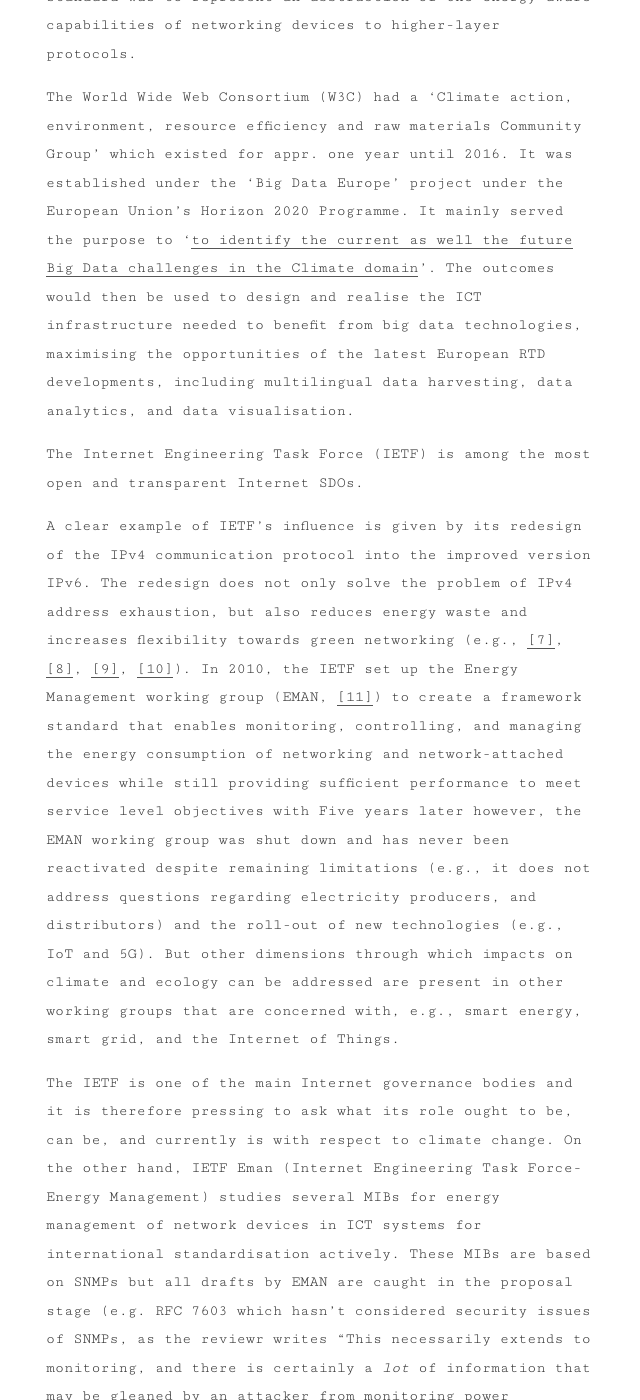
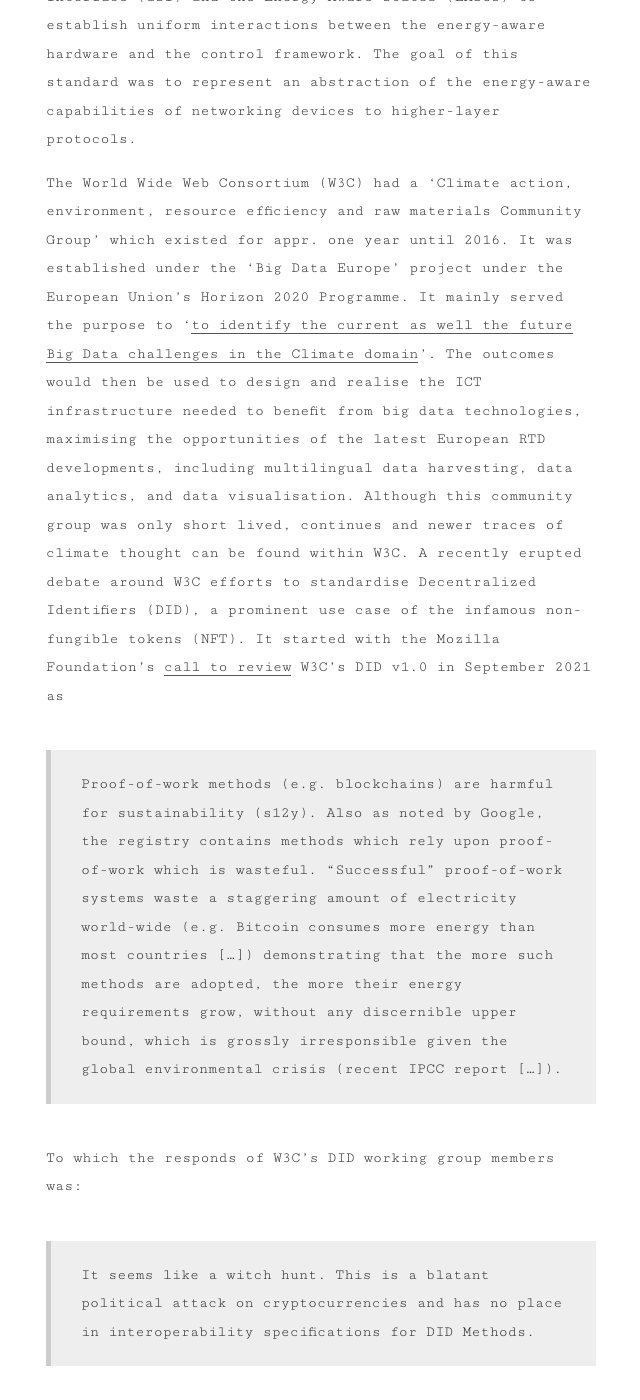
Before and after one commit to Christovis/Christovis.github.io, a Jekyll site: the page built from _blog/2021-11-29-blog-iad_aid_workshop.md, in a window 1280 px wide and 1400 px high, scrolled down 3244 px. Shown: the whole window, without its empty margins (319-959 px from the left). Built offline with Jekyll 4.4.1, drawn with Linux system fonts in a browser that asks for light colours; some of the changed text lies outside the part shown.

Commit message:
some updates

```diff
--- a/_blog/2021-11-29-blog-iad_aid_workshop.md
+++ b/_blog/2021-11-29-blog-iad_aid_workshop.md
@@ -8,14 +8,17 @@
 ---
 
 <!-- Setting the stage for ICT -->
-Information and communications technology (ICT) has played an important role in promoting the transition of society, technology, and economy from the industrial to the information era. Now, the transformation of society from an information to a sustainable future (variously denoted as post-anthropocenic, -cthulucenic, or -capitalocenic epoch) is being imagined to use the same technology. Reason being is, that ICT is said to increase the energy efficiency of the economy in general, which currently wastes appr. 86% of the produced energy [[3]](#3). For the energy sector specifically, it would enable a distributed and decentralised energy networks, which would shorten power transmission routes, decrease energy waste, and reduce greenhouse gas (GHG) emissions.
+Information and communications technology (ICT) has played an important role in promoting the transition of society, technology, and economy from the industrial to the information era. Now, the transformation of society from an information to a sustainable (First time I've seen "s12y" (sustainability) and while I'm usually averse to new buzzwords I quite like the association with "i18n" (internationalization) and "a11y" (accessibility).) future (variously denoted as post-anthropocenic, -cthulucenic, or -capitalocenic epoch) is being imagined to use the same technology. Reason being is, that ICT is said to increase the energy efficiency of the economy in general, which currently wastes appr. 86% of the produced energy [[3]](#3). For the energy sector specifically, it would enable a distributed and decentralised energy networks, which would shorten power transmission routes, decrease energy waste, and reduce greenhouse gas (GHG) emissions.
+
 
 <!-- Need to improve ICT -->
 If the ICT sector is to play such a pivotal role in the energy transition, it will take on a significant burden to reduce it's own energy consumption and GHG emissions.
 While it currently contributes 2.1-3.9% to the total GHG emission of our population (C. Freitag et al 2021), it is projected to dramatically increase within this decade: using 21% of global electricity by 2030 in the expected case, with an 8% or 51% share in the best and worst cases respectively [1]. The most significant trend along this projection, regardless of scenario, is that the energy consumption decreases in consumer devices and increases in networks and data centers. The transformative potential of 5G, on the energy sector specifically and the economy and society in general, puts the Internet infrastructure at the center of discussions about sustainable development and begs for in depth and cross-disciplinary deliberation.
 
+
 <!-- Introducing SDOs -->
 In this short article, I want to explore how standards-developing organisations (SDO) have so far attended to the climate emergency. While not all Internet governance practices unfold in standard-setting institutions, these bodies are focus points for coordination, and a place where many of the actors that produce the Internet, and exercise infrastructural power, meet. They pose as a space for self-regulated fora and bottom-up coordination (Sowell 2012 and ten Oever 2021). There are a number of relevant SDOs who's work on Internet governance and standardisation is done in cooperation with other SDOs and whos focus can evolve into different directions. To simplify this exploration, I will only focus on the principal SDOs engaged in the development of the Internet’s architecture, namely the Internet Engineering Task Force (IETF) and the World Wide Web Consortium (W3C).
+
 
 <!-- TCP/IP protocol stack -->
 Before uncovering the histories of climate thought in the chosen SDOs, let's sketch the essential parts of the Internet to gain an overview of where potential improvements can be made. The most universal, high-level, and persistent element of structure and organisation is the network architecture. The architecture defines how sets of protocols are organised, where protocols define how various modules interact. For the current Internet, the architecture design is the TCP/IP protocol stack (also referred to as the hourglass protocol stack). Although in theory each protocol belongs to one layer in the stack, in practice protocols were required that can 'overlay' between different layers. Thus, even though the image of a tidy stack of separate sets of protocols is outdated, I will list it here as it is what we currently have to work with. As a side note, notable research projects that study new architecture designs are SCION, RINA and NDN.
@@ -31,14 +34,27 @@
 |               | ITU-T        | ISDN, DSL
 |               | 3GPP         | 2G/3G/4G/5G
 
+
 <!-- ITU -->
 All five standardisation bodies in the table have and are working towards a sustainable future. The International Telecommunication Union-Telecommunication Standardisation Sector (ITU-T) investigates within its Study Group 5 environmental effects of ICT and published guidelines for using ICT in an eco-friendly way. It is also responsible for studying design methodologies to reduce environmental effects. ITU-T L.1200 specifies the Direct Current interfaces while ITU-T L.1300 describes best practices to reduce negative impact of datacenters on climate.
+
 
 <!-- 3GPP -->
 The 3rd Generation Project Partnership (3GPP) was founded by the European Telecommunications Standards Institute (ETSI). In 2014, ETSI published standard ES-203-237 "Green Abstraction Layer" that specifies the Green Standard Interface (GSI) and the Energy Aware States (EASes) to establish uniform interactions between the energy-aware hardware and the control framework. The goal of this standard was to represent an abstraction of the energy-aware capabilities of networking devices to higher-layer protocols.
 
+
 <!-- W3C -->
-The World Wide Web Consortium (W3C) had a 'Climate action, environment, resource efficiency and raw materials Community Group' which existed for appr. one year until 2016. It was established under the 'Big Data Europe' project under the European Union's Horizon 2020 Programme. It mainly served the purpose to '[to identify the current as well the future Big Data challenges in the Climate domain](https://www.w3.org/community/bde-climate/2015/09/04/summary-of-1st-community-bde-sc5-workshop/)'. The outcomes would then be used to design and realise the ICT infrastructure needed to benefit from big data technologies, maximising the opportunities of the latest European RTD developments, including multilingual data harvesting, data analytics, and data visualisation.
+The World Wide Web Consortium (W3C) had a 'Climate action, environment, resource efficiency and raw materials Community Group' which existed for appr. one year until 2016. It was established under the 'Big Data Europe' project under the European Union's Horizon 2020 Programme. It mainly served the purpose to '[to identify the current as well the future Big Data challenges in the Climate domain](https://www.w3.org/community/bde-climate/2015/09/04/summary-of-1st-community-bde-sc5-workshop/)'. The outcomes would then be used to design and realise the ICT infrastructure needed to benefit from big data technologies, maximising the opportunities of the latest European RTD developments, including multilingual data harvesting, data analytics, and data visualisation. Although this community group was only short lived, continues and newer traces of climate thought can be found within W3C. A recently erupted debate around W3C efforts to standardise Decentralized Identifiers (DID), a prominent use case of the infamous non-fungible tokens (NFT). It started with the Mozilla Foundation's  [call to review](https://lists.w3.org/Archives/Public/public-new-work/2021Sep/0000.html) W3C's DID v1.0 in September 2021 as
+
+> Proof-of-work methods (e.g. blockchains) are harmful for sustainability (s12y). Also as noted by Google, the registry contains methods which rely upon proof-of-work which is wasteful. “Successful” proof-of-work systems waste a staggering amount of electricity world-wide (e.g. Bitcoin consumes more energy than most countries [...]) demonstrating that the more such methods are adopted, the more their energy requirements grow, without any discernible upper bound, which is grossly irresponsible given the global environmental crisis (recent IPCC report [...]).
+
+To which the responds of W3C's DID working group members was:
+
+> It seems like a witch hunt.
+> This is a blatant political attack on cryptocurrencies and has no place in interoperability specifications for DID Methods.
+
+None the less, it was agree to include a section on 'Environmental Considerations' in the [current draft](https://w3c.github.io/did-imp-guide/#environmental-considerations).
+
 
 <!-- IETF -->
 The Internet Engineering Task Force (IETF) is among the most open and transparent Internet SDOs.
```
